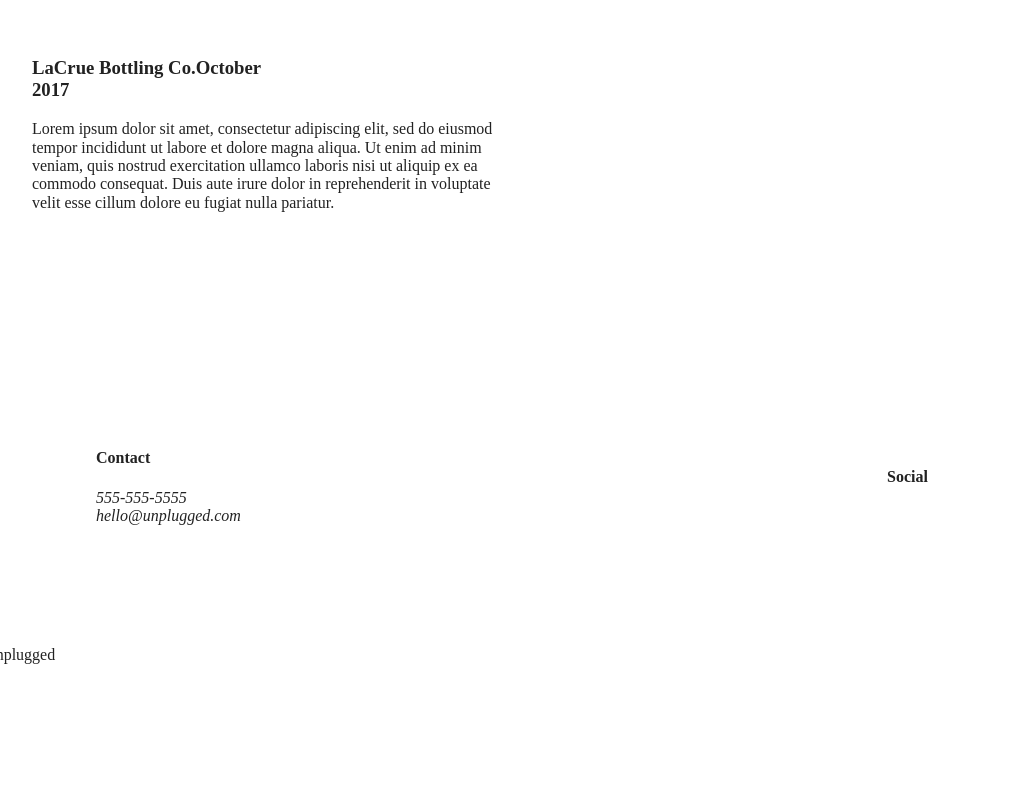
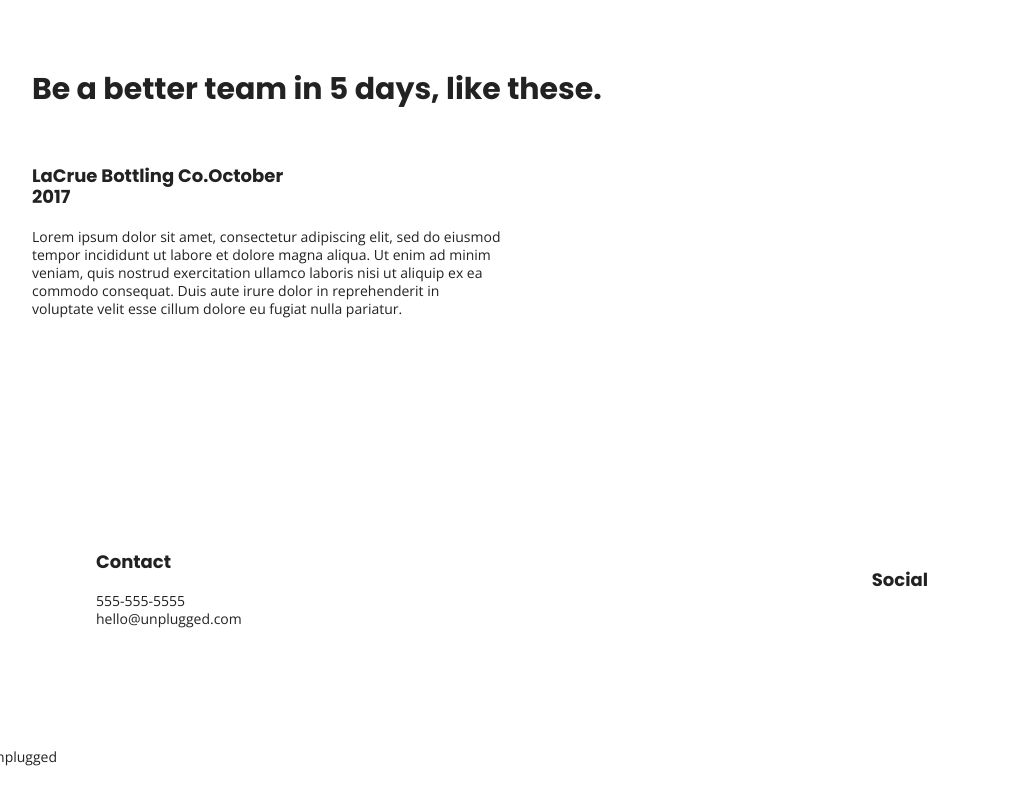
Before and after one commit to jennademarco/project-unplugged, a website built with Parcel: page index.html in a window 1280 px wide. Shown: the part 1404-2190 px from the top of the page, without its empty margins (128-1151 px from the left). Before the commit the page ends 2088 px from the top, so only its background shows below. Built offline with nearby package versions, Linux system fonts and the light colour scheme.

Commit message:
Added fonts to indexes and css for general styles

```diff
--- a/about/index.html
+++ b/about/index.html
@@ -18,6 +18,9 @@
 
   <link rel="stylesheet" href="../css/normalize.css">
   <link rel="stylesheet" href="../css/main.css">
+
+  <!----Fonts -->
+  <link href="https://fonts.googleapis.com/css?family=Open+Sans:400,700|Poppins:500,700" rel="stylesheet">
 
   <meta name="theme-color" content="#fafafa">
 </head>
--- a/css/main.css
+++ b/css/main.css
@@ -86,6 +86,56 @@ textarea {
 /* ==========================================================================
    Author's custom styles
    ========================================================================== */
+/*General Styles*/
+
+html{
+  font-size: 16px;
+}
+
+body {
+  font-family: 'Open Sans', sans-serif;
+  font-size: 1em;
+  text-align: left;
+}
+
+ul,
+ol {
+  list-style-type: none;
+}
+
+a {
+  color:  #e2e3ed;
+  text-decoration: none;
+}
+
+h2 {
+  font-family: 'Poppins', sans-serif;
+  font-size: 1.875em;
+}
+
+h3,
+h4 {
+  font-family: 'Poppins', sans-serif;
+  font-size: 1.125em;
+  margin: 20px 0;
+}
+
+p {
+  font-size: .875em;
+  line-height: 1.285;
+}
+
+img {
+
+}
+
+figure {
+
+}
+
+address {
+  font-style: normal;
+}
 
 .content-wrapper {
   width: 90%;
--- a/index.html
+++ b/index.html
@@ -18,6 +18,9 @@
 
   <link rel="stylesheet" href="css/normalize.css">
   <link rel="stylesheet" href="css/main.css">
+
+  <!----Fonts -->
+  <link href="https://fonts.googleapis.com/css?family=Open+Sans:400,700|Poppins:500,700" rel="stylesheet">
 
   <meta name="theme-color" content="#fafafa">
 </head>
```
Also changed, not shown: faq/index.html (+3 -0 lines).
